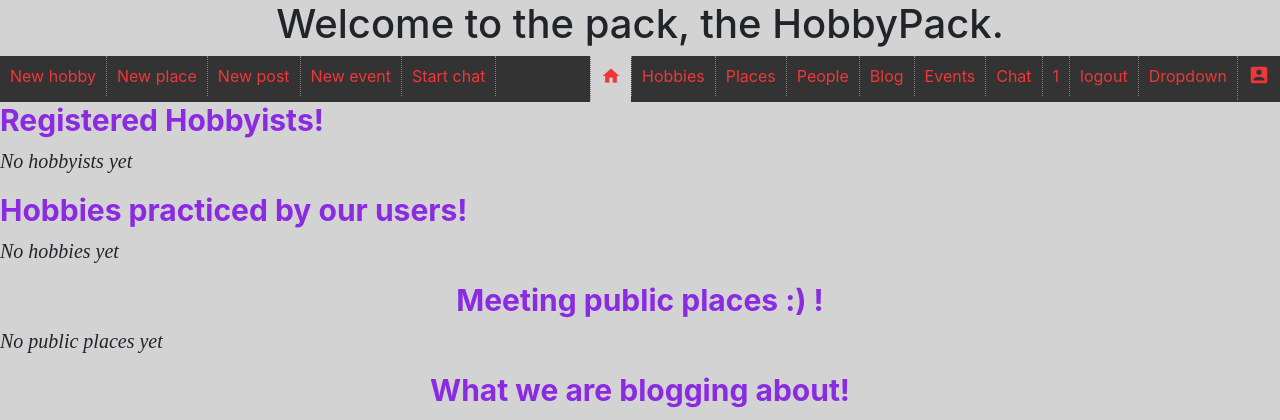
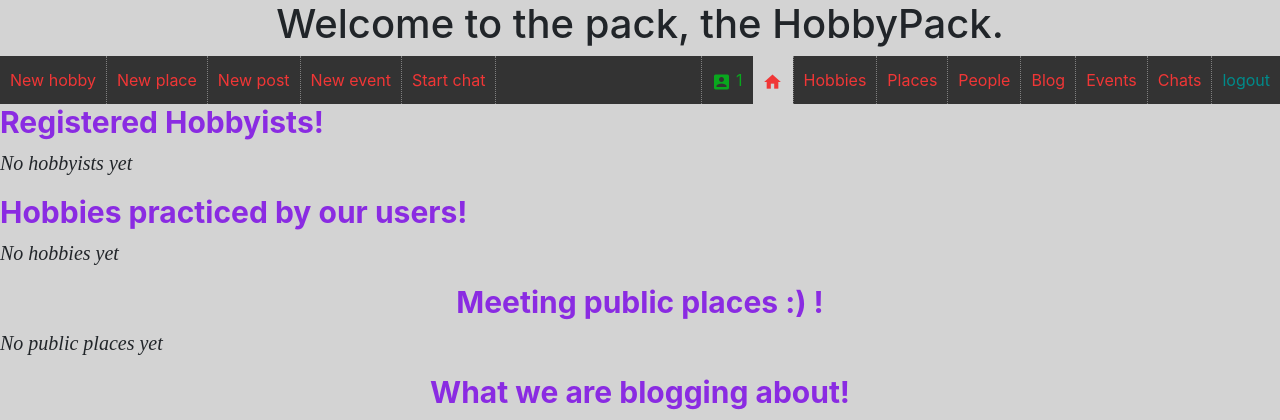
Before and after one commit to LuisOC89/hobby-pack, a Flask app: page / in a window 1280 px wide. Shown: the top 420 px of the page. Run offline with Flask 2, Linux system fonts and the light colour scheme; the visitor is signed in with stand-in values (Sample User, id 1); data that the repository does not hold is empty; some libraries are stand-ins or nearby versions.

Commit message:
Finish navBar

```diff
--- a/static/css/stylesheet.css
+++ b/static/css/stylesheet.css
@@ -127,34 +127,29 @@ p{
   border-left: 1px dotted gray;
 }
 
-.navOptionLeft.dropdown {
+.navOption {
   display: inline-block;
-}
-
-.navOption, .dropbtn {
-  display: block;
   color: rgb(240, 54, 54);
   text-align: center;
-  padding: 8px 10px;
+  padding: 12px 10px;
   text-decoration: none;
 }
 
-.navOption:hover, .dropdown:hover .dropbtn {
+.navOption:hover  {
   background-color: black;
   color: rgb(240, 54, 54);
   text-decoration: none;
   font-weight: bold;
-  border: 1px solid black;
+  border-color: black;
   text-align: center;
-  display: block;
+  display: inline-block;
   border-radius: 2px;
 }
 
-.active {
+.active, .active:hover {
   font-weight: bold;
   background-color: lightgray;
-  border-bottom: 2px solid lightgray;
-  border-top: 2px solid lightgray;
+  border: none;
 }
 
 body {
@@ -171,29 +166,12 @@ body {
   ul#navBar li {float: none;}
 }
 
-.dropdownNavBar {
-  display: inline-block;
+#the-user, #the-user:hover{
+  color: rgb(9, 167, 30);
+  /*color: rgb(226, 226, 9);*/
 }
 
-.dropdown-content {
-  display: none;
-  position: absolute;
-  background-color: #f9f9f9;
-  min-width: 160px;
-  box-shadow: 0px 8px 16px 0px rgba(0,0,0,0.2);
-  z-index: 1;
+.material-icons{
+  position: relative;
+  vertical-align: middle;
 }
-
-.dropdown-content a {
-  color: black;
-  padding: 12px 16px;
-  text-decoration: none;
-  display: block;
-  text-align: left;
-}
-
-.dropdown-content a:hover {background-color: #f1f1f1}
-
-.dropdown:hover .dropdown-content {
-  display: block;
-}
--- a/templates/zbase.html
+++ b/templates/zbase.html
@@ -31,26 +31,16 @@
         <h1 class="centered">Welcome to the pack, the HobbyPack.</h1>
         <ul id=navBar>
             {% if 'hobbyist' in session %}
-            <li class="navOptionRight"><a class="navOption" href="#"><i class="material-icons" style="font-size:22px;">account_box</i></a></li>
-
-            <li class="navOptionRight dropdownNavBar">
-                <a href="#" class="dropbtn">Dropdown</a>
-                    <div class="dropdown-content">
-                        <a href="/logout"> logout </a>
-                        <a class="navOption" href="/myinfo?condition=show_all_info_user">{{ session['hobbyist'] }}</a>
-                    </div>
-            </li>
-
-            <li class="toright navOptionRight"><a class="navOption" href="/logout"> logout </a></li>
-            <li class="toright navOptionRight"><a class="navOption" href="/myinfo?condition=show_all_info_user">{{ session['hobbyist'] }}</a></li>
-            <li class="navOptionRight"><a class="navOption" href="/chat">Chat</a></li>
+            <li class="navOptionRight"><a style="color: darkcyan;" class="navOption" href="/logout"> logout </a></li>
+            <li class="navOptionRight"><a class="navOption" href="/chat">Chats</a></li>
             <li class="navOptionRight"><a class="navOption" href="/events">Events</a></li>
             <li class="navOptionRight"><a class="navOption" href="/blog">Blog</a></li>
             <li class="navOptionRight"><a class="navOption" href="/people">People</a></li>
             <li class="navOptionRight"><a class="navOption" href="/places">Places</a></li>
             <li class="navOptionRight"><a class="navOption" href="/hobbies">Hobbies</a></li>
             <!--<li class="navOptionRight"><a class="navOption" href="/">Home</a></li>-->
-            <li class="navOptionRight"><a class="navOption" href="/"><i class="material-icons" style="font-size:20px;">home</i></a></li>
+            <li class="navOptionRight"><a class="navOption" href="/"><i style="font-size: 20px;" class="material-icons">home</i></a></li>
+            <li class="navOptionRight"><a id="the-user" class="navOption" href="/myinfo?condition=show_all_info_user"><i style="font-size: 20px;" class="material-icons">account_box</i> {{ session['hobbyist'] }}</a> </li>
 
             {% else %}
             <li class="navOptionRight"><a class="navOption" href="/login">Login</a></li>
```
